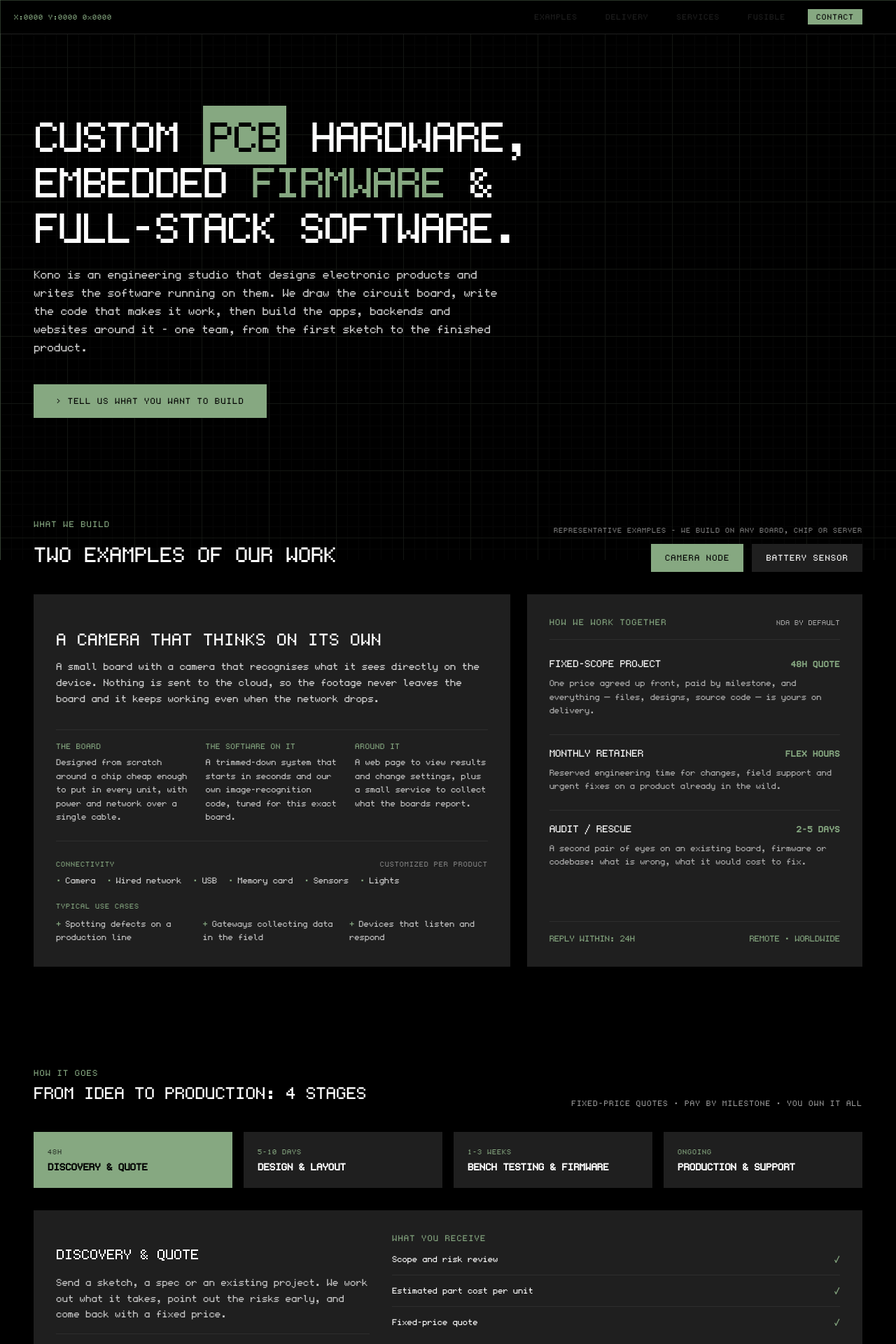
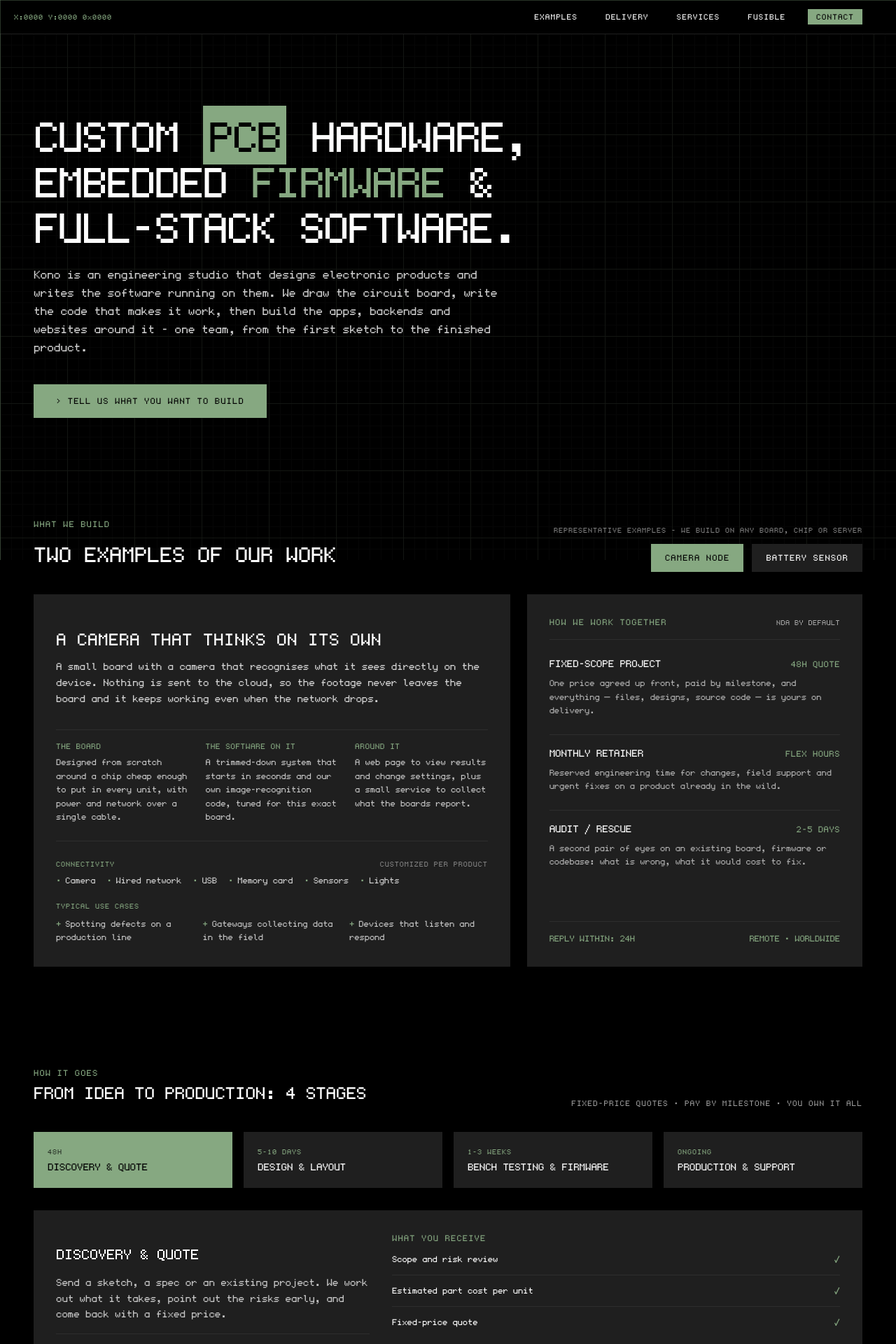
Before and after one commit to KonoLabs/Vitrine, a SvelteKit app: page / in a window 1280 px wide. Shown: the top 1920 px of the page at 70% size. Built offline with nearby package versions, Linux system fonts and the light colour scheme.

Commit message:
style: remove bold typography and set topnav buttons to white

```diff
--- a/src/app.css
+++ b/src/app.css
@@ -42,6 +42,12 @@
     margin: 0;
     padding: 0;
     box-sizing: border-box;
+    font-weight: normal;
+  }
+
+  b,
+  strong {
+    font-weight: normal;
   }
 
   body {
--- a/src/lib/components/sections/Capabilities.svelte
+++ b/src/lib/components/sections/Capabilities.svelte
@@ -81,7 +81,7 @@
       >
         <div>
           <span
-            class="text-xs text-[#86A881] uppercase tracking-widest block mb-4 font-bold"
+            class="text-xs text-[#86A881] uppercase tracking-widest block mb-4"
             >{discipline.code}</span
           >
           <h3 class="text-xl uppercase mb-3 text-[#FFFFFF]">
--- a/src/lib/components/sections/Contact.svelte
+++ b/src/lib/components/sections/Contact.svelte
@@ -3,9 +3,7 @@
     class="bg-[#86A881] text-[#000000] p-8 md:p-12 flex flex-col justify-between space-y-8"
   >
     <div class="space-y-4">
-      <div
-        class="text-xs uppercase tracking-widest text-[#000000]/70 font-bold"
-      >
+      <div class="text-xs uppercase tracking-widest text-[#000000]/70">
         INITIALIZE PROJECT
       </div>
       <h2 class="text-2xl md:text-4xl uppercase leading-tight font-normal">
--- a/src/lib/components/sections/Delivery.svelte
+++ b/src/lib/components/sections/Delivery.svelte
@@ -105,7 +105,7 @@
         >
           {stage.duration}
         </div>
-        <div class="text-sm uppercase mt-1 font-bold">{stage.title}</div>
+        <div class="text-sm uppercase mt-1">{stage.title}</div>
       </button>
     {/each}
   </div>
--- a/src/lib/components/sections/Fusible.svelte
+++ b/src/lib/components/sections/Fusible.svelte
@@ -96,10 +96,10 @@
         {#each pillars as pillar}
           <div class="space-y-1.5">
             <span
-              class="text-[10px] uppercase tracking-widest text-[#86A881] block font-bold"
+              class="text-[10px] uppercase tracking-widest text-[#86A881] block"
               >{pillar.code}</span
             >
-            <div class="text-xs uppercase text-[#FFFFFF] font-bold">
+            <div class="text-xs uppercase text-[#FFFFFF]">
               {pillar.title}
             </div>
             <p class="text-[11px] text-[#FFFFFF]/65 leading-relaxed">
--- a/src/lib/components/sections/Inspector.svelte
+++ b/src/lib/components/sections/Inspector.svelte
@@ -218,8 +218,7 @@
             <div class="py-4 first:pt-0 last:pb-0 space-y-1.5">
               <div class="flex justify-between items-baseline gap-3">
                 <span class="text-sm text-[#FFFFFF] uppercase">{eng.name}</span>
-                <span
-                  class="text-xs text-[#86A881] uppercase tracking-wider font-bold"
+                <span class="text-xs text-[#86A881] uppercase tracking-wider"
                   >{eng.tag}</span
                 >
               </div>
--- a/src/lib/components/sections/TopNav.svelte
+++ b/src/lib/components/sections/TopNav.svelte
@@ -11,22 +11,22 @@
     <div class="flex items-center gap-6">
       <a
         href="#inspector"
-        class="no-underline hover:bg-[#86A881] hover:text-[#000000] px-2 py-0.5"
+        class="text-[#FFFFFF] no-underline hover:bg-[#86A881] hover:text-[#000000] px-2 py-0.5"
         >EXAMPLES</a
       >
       <a
         href="#delivery"
-        class="no-underline hover:bg-[#86A881] hover:text-[#000000] px-2 py-0.5"
+        class="text-[#FFFFFF] no-underline hover:bg-[#86A881] hover:text-[#000000] px-2 py-0.5"
         >DELIVERY</a
       >
       <a
         href="#capabilities"
-        class="no-underline hover:bg-[#86A881] hover:text-[#000000] px-2 py-0.5"
+        class="text-[#FFFFFF] no-underline hover:bg-[#86A881] hover:text-[#000000] px-2 py-0.5"
         >SERVICES</a
       >
       <a
         href="#fusible"
-        class="no-underline hover:bg-[#86A881] hover:text-[#000000] px-2 py-0.5"
+        class="text-[#FFFFFF] no-underline hover:bg-[#86A881] hover:text-[#000000] px-2 py-0.5"
         >FUSIBLE</a
       >
       <a
```
